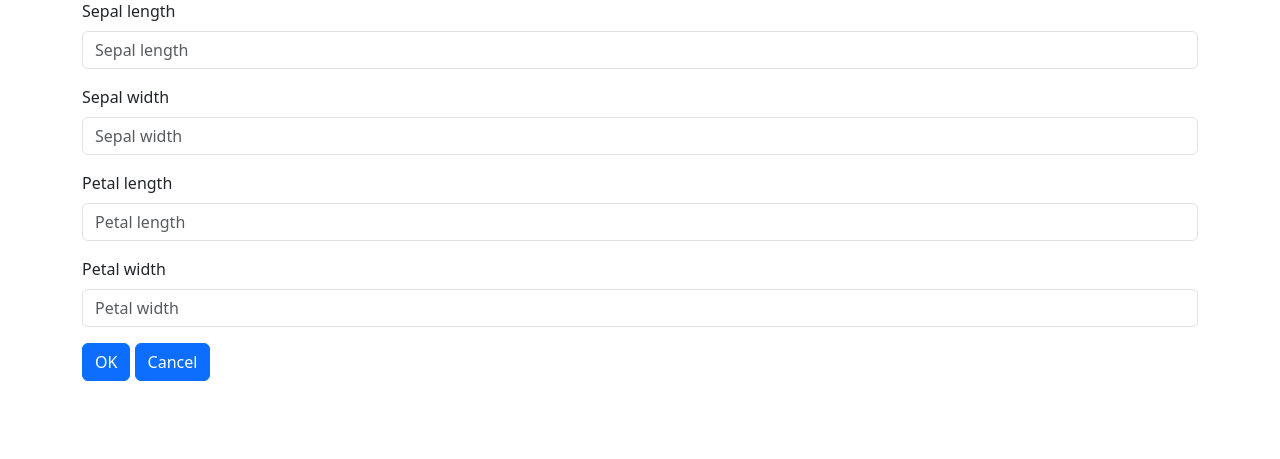
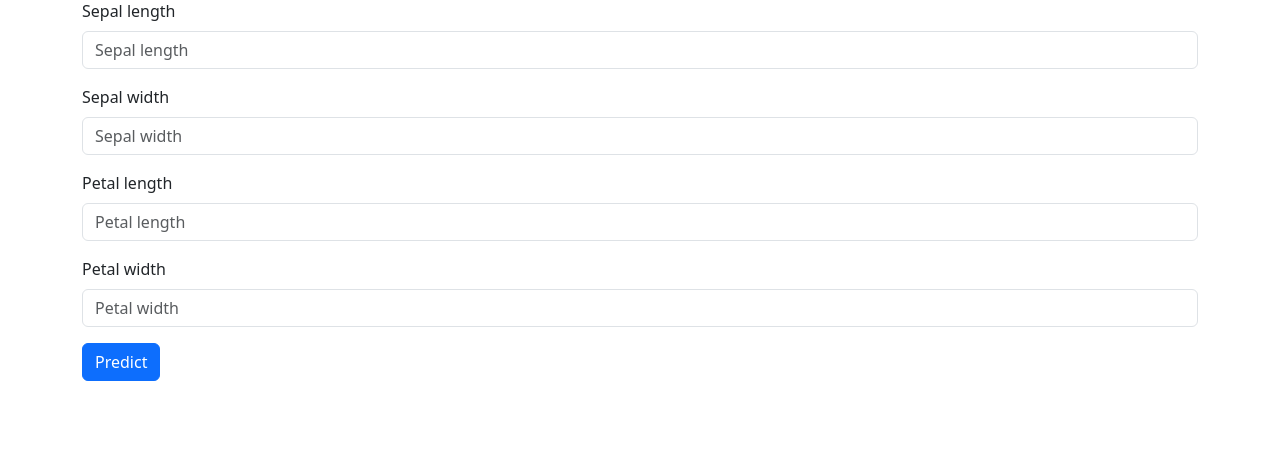
Before and after one commit to AhmedTarek111/Django-ml, a Django app: page / in a window 1280 px wide. Shown: the part 49-508 px from the top of the page. Run offline with Django 5.2, Linux system fonts and the light colour scheme; some libraries are stand-ins or nearby versions.

Commit message:
change the style of the result

```diff
--- a/templates/iris.html
+++ b/templates/iris.html
@@ -21,13 +21,16 @@
         {% bootstrap_form form %}
 
         <div class="mt-3">
-            {% bootstrap_button button_type="submit" content="OK" %}
-            {% bootstrap_button button_type="reset" content="Cancel" %}
+            {% bootstrap_button button_type="submit" content="Predict" %}
         </div>
     </form>
-    <div class="text-center">
+    <div class="text-center ">
         {% if result %}
-            {{ result }}
+          <p>
+            <span class="fw-bold">Result</span>
+            :
+            <span class="btn btn-success">  {{ result }}</span>
+          </p>
         {% endif %}
     </div>
 </div>
```
Also changed, not shown: db.sqlite3.
